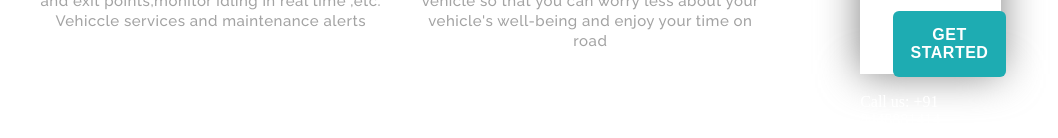
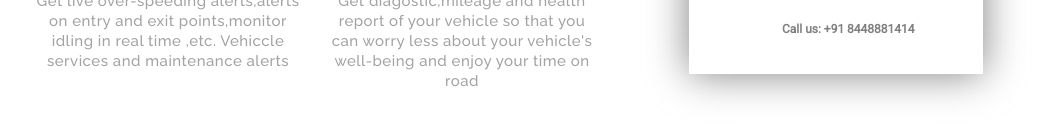
Before and after one commit to Mayank0307/loconav_excercises, a plain HTML site: page index.html in a window 1280 px wide. Shown: the part 426-564 px from the top of the page, without its empty margins (129-1187 px from the left). Drawn offline with Linux system fonts and the light colour scheme.

Commit message:
Update style.css

```diff
--- a/style.css
+++ b/style.css
@@ -2,7 +2,7 @@
 
 body {margin: 50px 150px;}
 
-.dev {
+.content {
   width: 60%;
   height: 100%;
 }
@@ -164,7 +164,7 @@ label {
   letter-spacing: 0.5px;
 }
 
-.callus {
+.call-us {
   margin-left: 93px;
   font-weight: bold;
   font-size: 12px;
```
